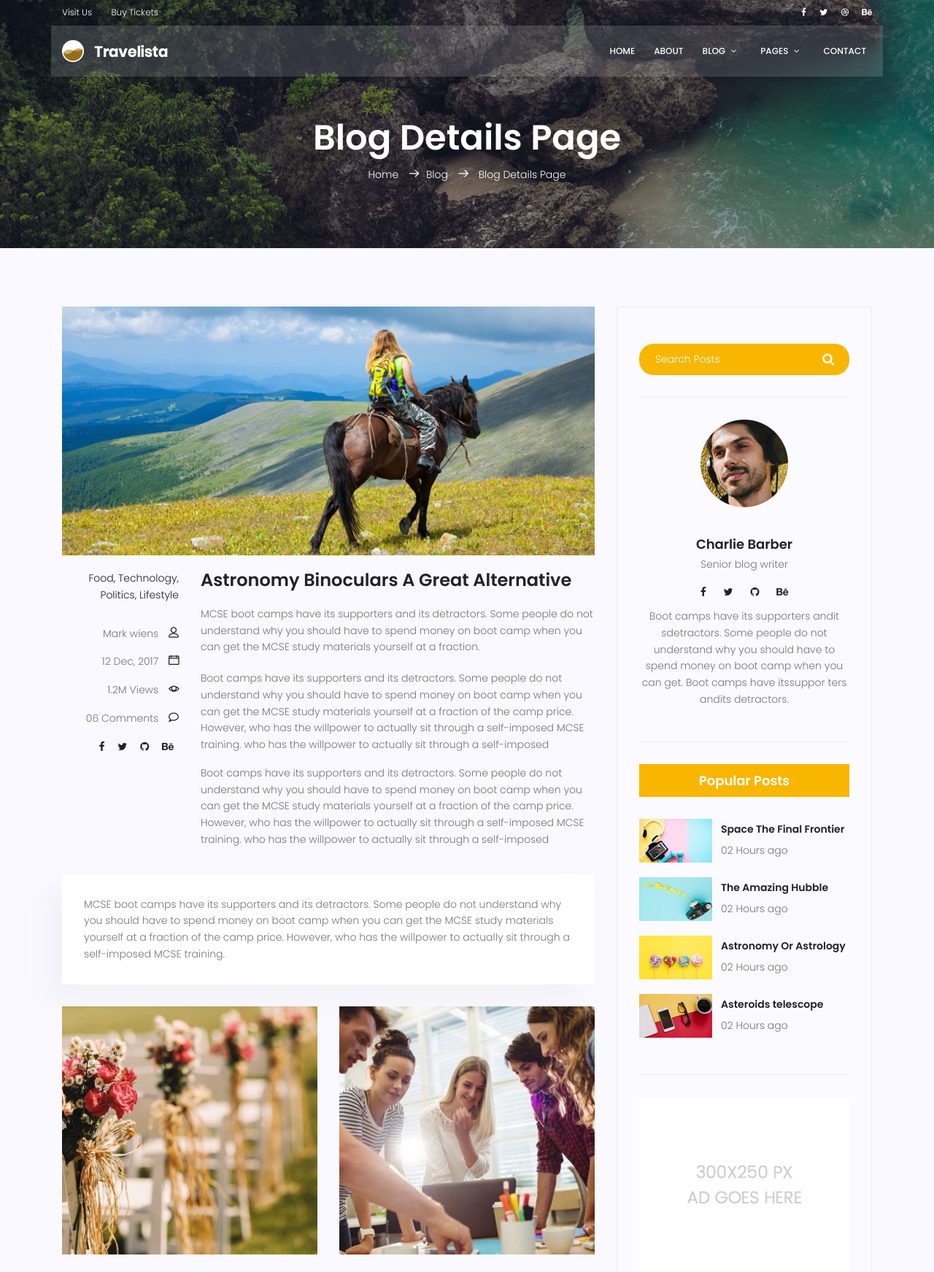
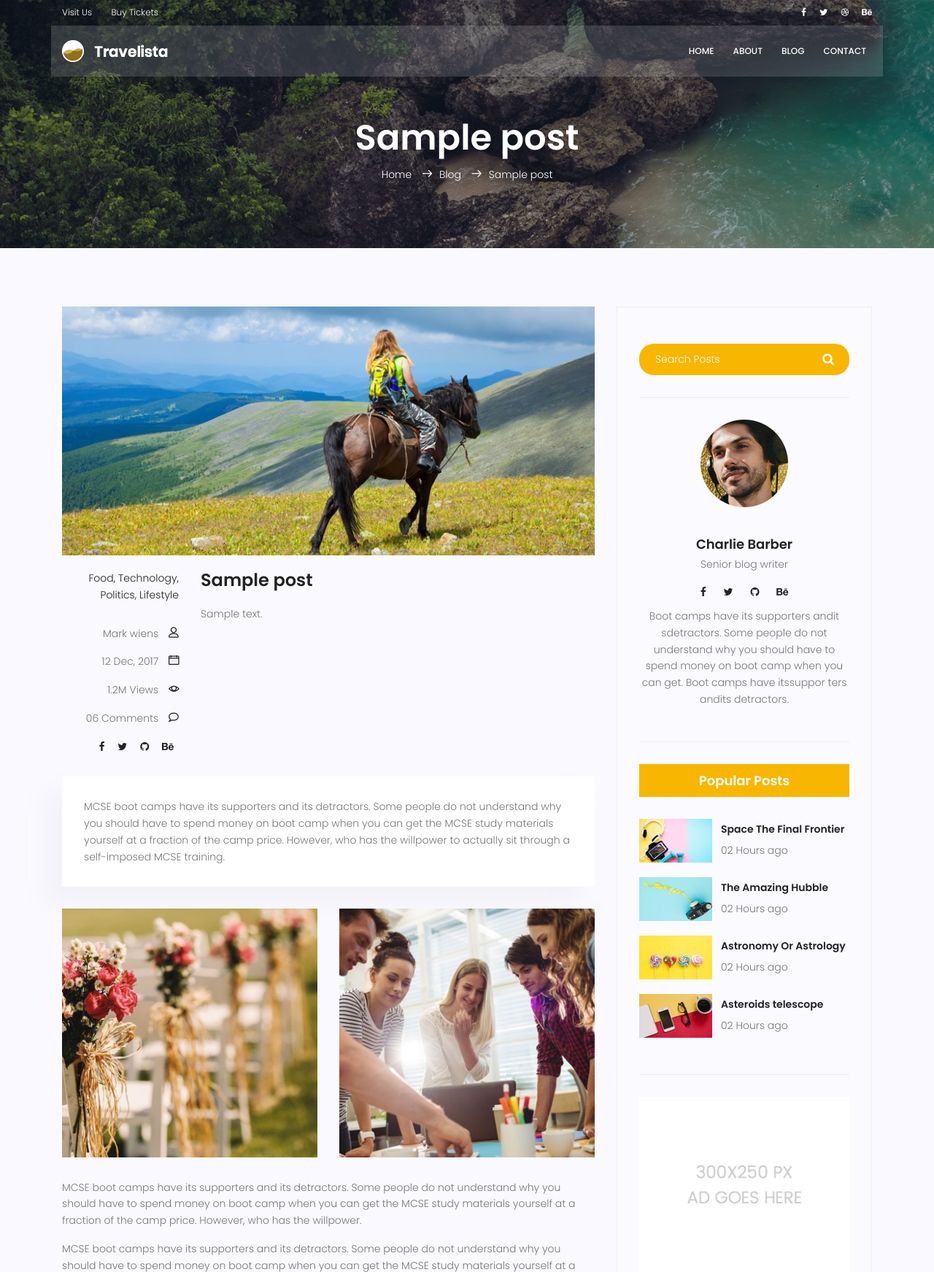
Before and after one commit to rosacraft/django-begginer-practice, a Django app: template templates/blog/blog-single.html in a window 1280 px wide. Shown: the top 1743 px of the page at 73% size. Run offline with Django 3.2, Linux system fonts and the light colour scheme; the template is opened without the code that fills it: most values are stand-ins (such as "Sample title", 1, 10 or a date in 2020); parts of the project's set-up code (start-up, migrations or seed data) failed here and were passed over; some libraries are stand-ins or nearby versions.

Commit message:
add URL parameters for blog index and single pages
Filter unpublished (status=0) posts in the single blog view too

```diff
--- a/blog/models.py
+++ b/blog/models.py
@@ -2,9 +2,9 @@ from django.db import models
 
 # Create your models here.
 class Post(models.Model):
+    # image
 
-    # image
-    # author
+    author = models.ForeignKey()
     title = models.CharField(max_length=255)
     content = models.TextField()
     # tag
--- a/blog/urls.py
+++ b/blog/urls.py
@@ -5,6 +5,6 @@ app_name = 'blog'
 
 urlpatterns = [
     path('', blog_view, name='index'),
-    path('single', blog_single, name='single'),
-    path('post-<int:pid>', test_view, name='test')
+    path('<int:pid>', blog_single, name='single'),
+    # path('post-<int:pid>', test_view, name='test')
 ]
--- a/templates/base.html
+++ b/templates/base.html
@@ -64,24 +64,11 @@
           </div>
           <nav id="nav-menu-container">
             <ul class="nav-menu">
-              <li>
-                <a href="{% url 'website:index' %}">Home</a>
-              </li>
-              <li>
-                <a href="{% url 'website:about' %}">About</a>
-              </li>
-              <li class="menu-has-children">
-                <a href="">Blog</a>
-                <ul>
-                  <li>
-                  <a href="{% url 'blog:index' %}">Blog Home</a>
-                  </li>
-                  <li>
-                    <a href="{% url 'blog:single' %}">Blog Single</a>
-                  </li>
-                </ul>
-              </li>
-              <li class="menu-has-children">
+              <li><a href="{% url 'website:index' %}">Home</a></li>
+              <li><a href="{% url 'website:about' %}">About</a></li>
+              <li><a href="{% url 'blog:index' %}">Blog</a></li>
+
+              <!-- <li class="menu-has-children">
                 <a href="">Pages</a>
                 <ul>
                   <li>
@@ -99,10 +86,9 @@
                     </ul>
                   </li>
                 </ul>
-              </li>
-              <li>
-                <a href="{% url 'website:contact' %}">Contact</a>
-              </li>
+              </li> -->
+
+              <li><a href="{% url 'website:contact' %}">Contact</a></li>
             </ul>
           </nav>
           <!-- #nav-menu-container -->
--- a/templates/blog/blog-home.html
+++ b/templates/blog/blog-home.html
@@ -118,11 +118,11 @@
               <div class="feature-img">
                 <img class="img-fluid" src="{% static 'img/blog/feature-img1.jpg' %}" alt="" />
               </div>
-              <a class="posts-title" href="{% url 'blog:single' %}"><h3>{{post.title}}</h3></a>
+              <a class="posts-title" href="{% url 'blog:single' pid=post.id %}"><h3>{{post.title}}</h3></a>
               <p class="excert">
                 {{post.content}}
               </p>
-              <a href="{% url 'blog:single' %}" class="primary-btn">View More</a>
+              <a href="" class="primary-btn">View More</a>
             </div>
           </div>
           {% endfor %}
--- a/templates/blog/blog-single.html
+++ b/templates/blog/blog-single.html
@@ -7,10 +7,9 @@
     <div class="container">
       <div class="row d-flex align-items-center justify-content-center">
         <div class="about-content col-lg-12">
-          <h1 class="text-white">Blog Details Page</h1>
+          <h1 class="text-white">{{post.title}}</h1>
           <p class="text-white link-nav">
-            <a href="{% url 'website:index' %}">Home</a> <span class="lnr lnr-arrow-right"></span><a href="blog-home.html">Blog</a> <span class="lnr lnr-arrow-right"></span> <a href="blog-single.html">Blog Details Page</a>
-          </p>
+            <a href="{% url 'website:index' %}">Home</a> <span class="lnr lnr-arrow-right"></span><a href="{% url 'blog:index' %}">Blog</a> <span class="lnr lnr-arrow-right"></span>{{post.title}}</p>
         </div>
       </div>
     </div>
@@ -73,13 +72,11 @@
               </div>
             </div>
             <div class="col-lg-9 col-md-9">
-              <h3 class="mt-20 mb-20">Astronomy Binoculars A Great Alternative</h3>
-              <p class="excert">MCSE boot camps have its supporters and its detractors. Some people do not understand why you should have to spend money on boot camp when you can get the MCSE study materials yourself at a fraction.</p>
-              <p>Boot camps have its supporters and its detractors. Some people do not understand why you should have to spend money on boot camp when you can get the MCSE study materials yourself at a fraction of the camp price. However, who has the willpower to actually sit through a self-imposed MCSE training. who has the willpower to actually sit through a self-imposed</p>
-              <p>Boot camps have its supporters and its detractors. Some people do not understand why you should have to spend money on boot camp when you can get the MCSE study materials yourself at a fraction of the camp price. However, who has the willpower to actually sit through a self-imposed MCSE training. who has the willpower to actually sit through a self-imposed</p>
+              <h3 class="mt-20 mb-20">{{post.title}}</h3>
+              <p class="excert">{{post.content}}</p>
             </div>
             <div class="col-lg-12">
-              <div class="quotes">MCSE boot camps have its supporters and its detractors. Some people do not understand why you should have to spend money on boot camp when you can get the MCSE study materials yourself at a fraction of the camp price. However, who has the willpower to actually sit through a self-imposed MCSE training.</div>
+                <div class="quotes">MCSE boot camps have its supporters and its detractors. Some people do not understand why you should have to spend money on boot camp when you can get the MCSE study materials yourself at a fraction of the camp price. However, who has the willpower to actually sit through a self-imposed MCSE training.</div>
               <div class="row mt-30 mb-30">
                 <div class="col-6">
                   <img class="img-fluid" src="{% static 'img/blog/post-img1.jpg' %}" alt="" />
--- a/templates/test.html
+++ b/templates/test.html
@@ -6,7 +6,9 @@
     <title>test</title>
 </head>
 <body>
+    <!--
     <h3>U can see Post-id : {{post.id}}</h3>
     <h3>Post title: {{post.title}}</h3>
+    -->
 </body>
 </html>
```
Also changed, not shown: blog/views.py (+10 -5 lines).
